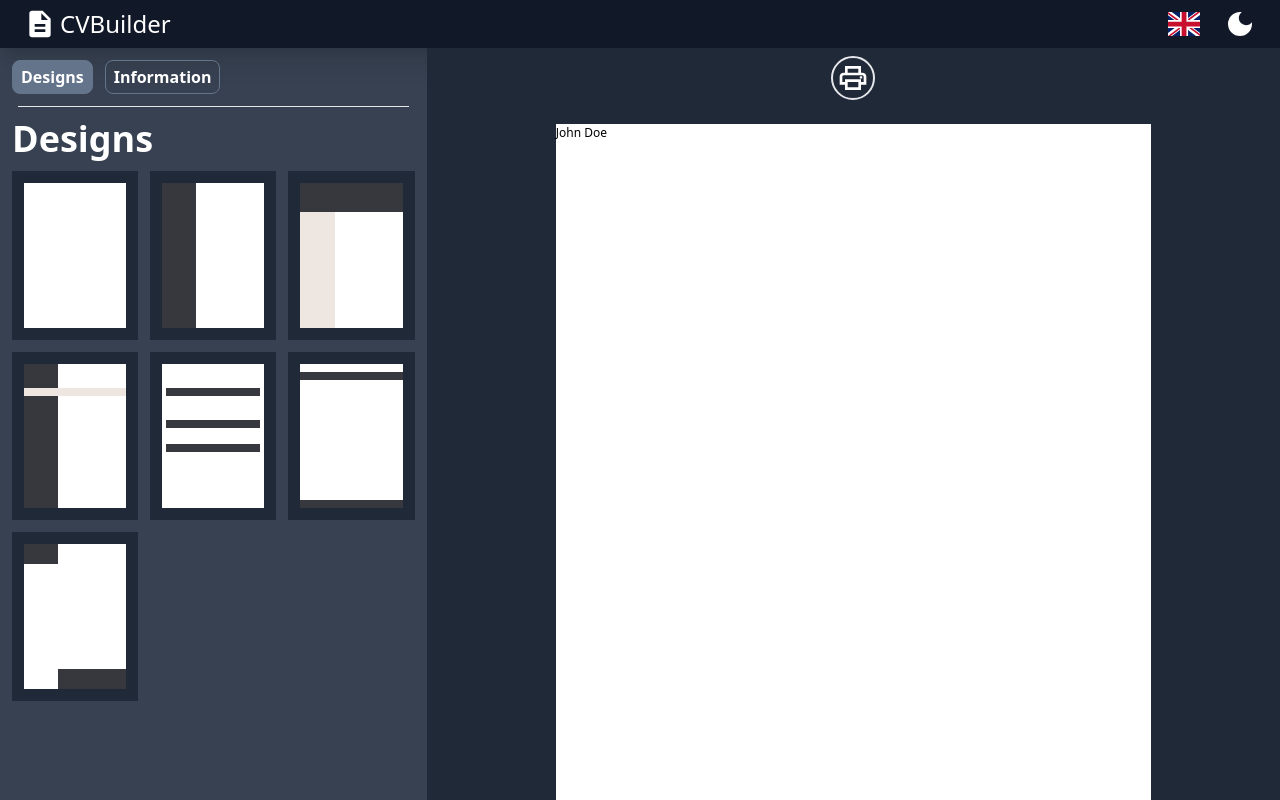
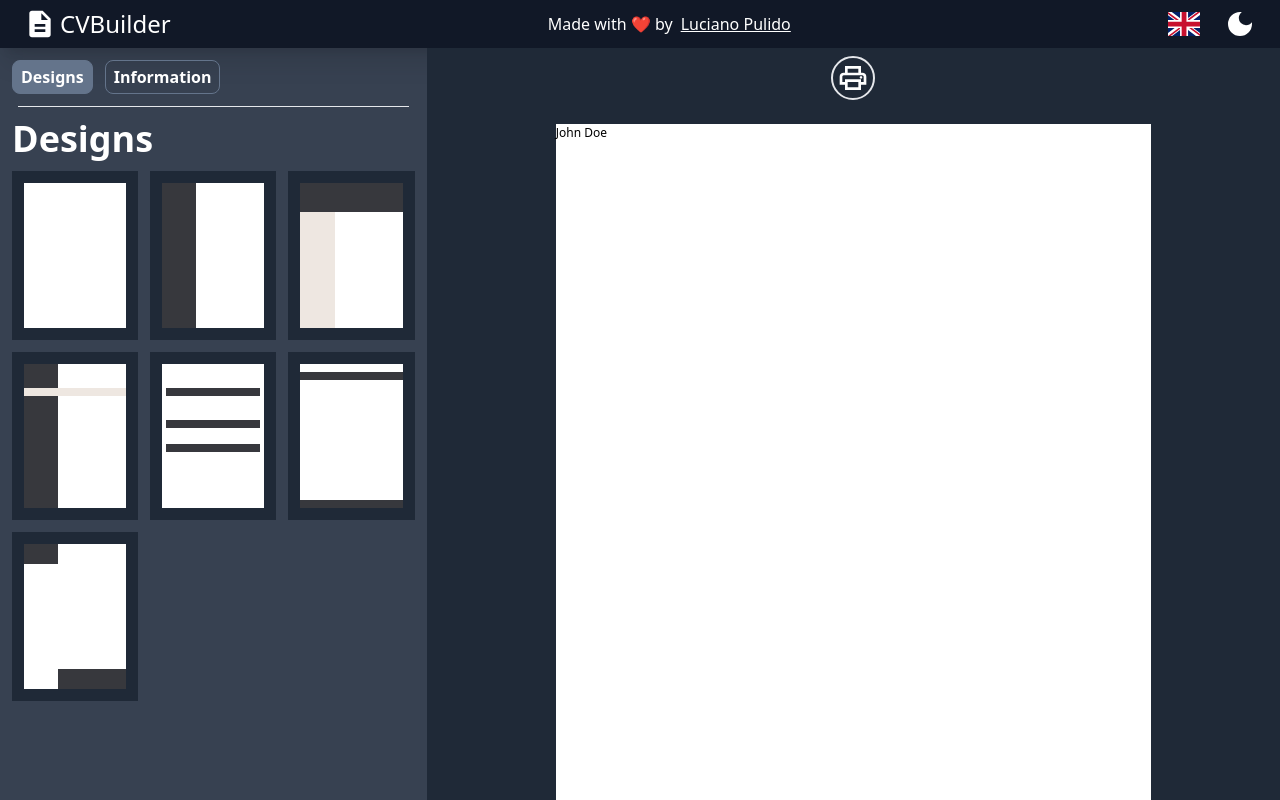
Before and after one commit to PulidoLuciano/CVBuilder, a React (Vite) app in the folder CVBuilder/: page / in a window 1280 px wide. Built offline with nearby package versions, Linux system fonts and the light colour scheme.

Commit message:
Add made-by to header

```diff
--- a/CVBuilder/src/App.jsx
+++ b/CVBuilder/src/App.jsx
@@ -10,7 +10,7 @@ function App() {
 
   return(
     <>
-      <Header setLanguage={setLanguage}></Header>
+      <Header setLanguage={setLanguage} text={text}></Header>
       <main className="tablet:flex min-h-full">
         <Aside text={text}></Aside>
         <Viewer></Viewer>
--- a/CVBuilder/src/components/header.jsx
+++ b/CVBuilder/src/components/header.jsx
@@ -5,12 +5,16 @@ import britain from "../assets/britain.svg"
 import spain from "../assets/spain.svg"
 import { useEffect, useState } from "react"
 
-export default function Header({setLanguage}){
+export default function Header({setLanguage, text}){
     return(
         <header className="bg-gray-200 dark:bg-gray-900 dark:text-white mobile-m:px-6 select-none flex justify-between items-center shadow-xl print:hidden">
             <span className="flex gap-1 text-2xl">
                 <img src={sheetImage} alt="Web icon" className="size-8 dark:invert"/>
                 <h1 className="cursor-default">CVBuilder</h1>
+            </span>
+            <span className="flex gap-2">
+                <p>{text.madeBy}</p>
+                <a href="https://github.com/PulidoLuciano" className="underline" no-referer target="_blank">Luciano Pulido</a>
             </span>
             <span className="flex items-center gap-3">
                 <LanguageButton setLanguage={setLanguage}></LanguageButton>
--- a/CVBuilder/src/utils/english.js
+++ b/CVBuilder/src/utils/english.js
@@ -1,5 +1,6 @@
 export default
 {
     "designs": "Designs",
-    "information": "Information"
+    "information": "Information",
+    "madeBy": "Made with ❤️ by"
 }
--- a/CVBuilder/src/utils/spanish.js
+++ b/CVBuilder/src/utils/spanish.js
@@ -1,5 +1,6 @@
 export default
 {
     "designs": "Diseños",
-    "information": "Información"
+    "information": "Información",
+    "madeBy": "Hecho con ❤️ por"
 }
```
